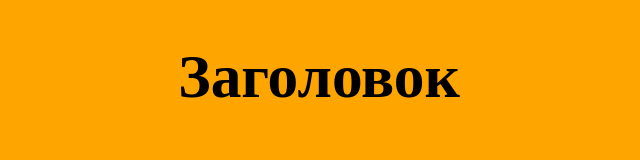
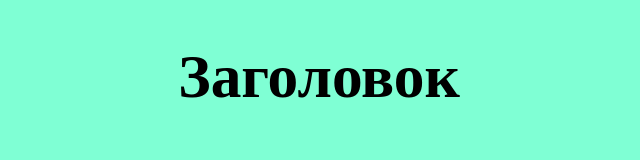
Before and after one commit to MaximBushuev/testprj, a plain HTML site: page index.html in a window 1280 px wide. Shown: the whole page, without its empty margins (321-961 px from the left). Drawn offline with Linux system fonts and the light colour scheme.

Commit message:
Добавили  index.html и папку css

```diff
--- a/css/main.css
+++ b/css/main.css
@@ -1,5 +1,5 @@
 body {
-    background-color: orange;
+    background-color:aquamarine;
     text-align: center;
     margin: 0 auto;
 }
```
